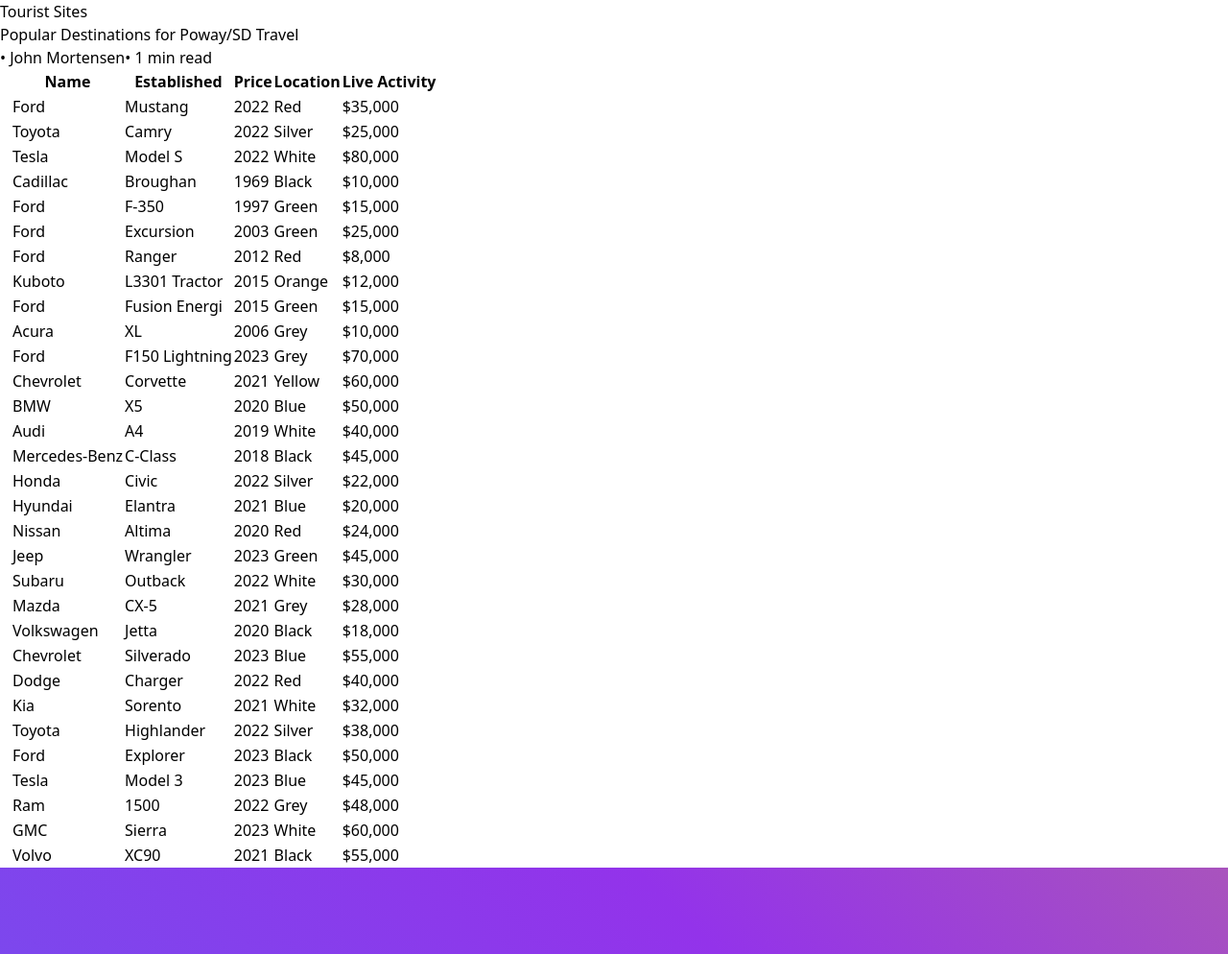
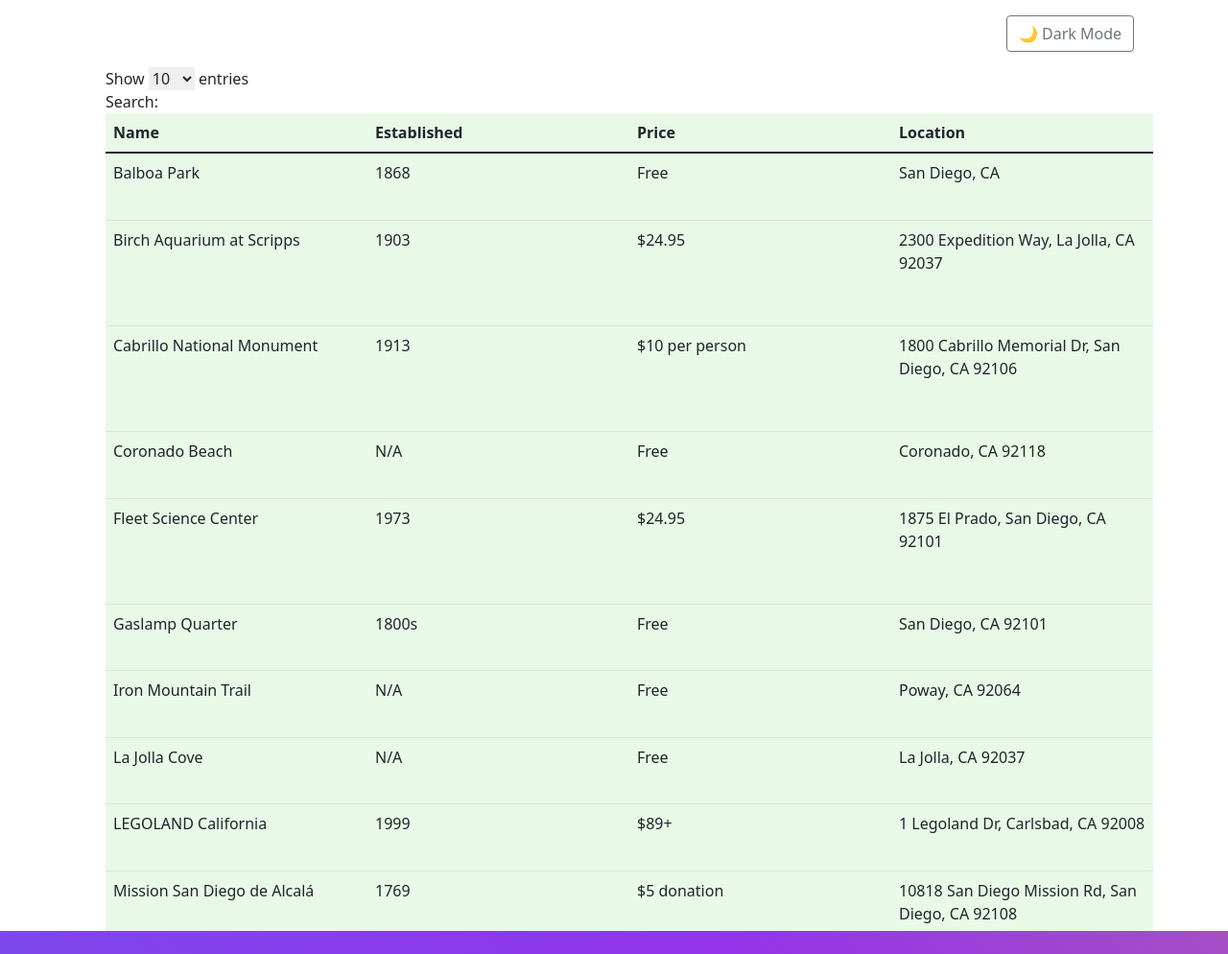
Before and after one commit to prajnar123123213/powaydata_frontend, a Jekyll site: the page built from navigation/live.md, in a window 1280 px wide. Shown: the whole page at 96% size. Built offline with Jekyll 4.4.1, drawn with Linux system fonts in a browser that asks for light colours; nearby versions of some CDN libraries; a script that is not in the unit is left out.

Commit message:
added bootstrap tourist attraction

```diff
--- a/_layouts/bootstrap.html
+++ b/_layouts/bootstrap.html
@@ -0,0 +1,54 @@
+---
+layout: base
+---
+
+<!-- Bootstrap CSS -->
+<link href="https://cdn.jsdelivr.net/npm/bootstrap@5.1.3/dist/css/bootstrap.min.css"
+    rel="stylesheet"
+    integrity="sha384-1BmE4kWBq78iYhFldvKuhfTAU6auU8tT94WrHftjDbrCEXSU1oBoqyl2QvZ6jIW3"
+    crossorigin="anonymous">
+
+<!-- Bootstrap-styled content -->
+<div>
+  <!-- Font Awesome -->
+  <link href="https://cdnjs.cloudflare.com/ajax/libs/font-awesome/5.15.4/css/all.min.css" rel="stylesheet">
+  <!-- JQuery -->
+  <script type="text/javascript" language="javascript" src="https://code.jquery.com/jquery-3.5.1.js"></script>
+  <script type="text/javascript" language="javascript" src="https://cdn.datatables.net/1.13.4/js/jquery.dataTables.min.js"></script>
+  <!-- Bootstrap JavaScript -->
+  <script src="https://cdn.jsdelivr.net/npm/bootstrap@5.0.2/dist/js/bootstrap.bundle.min.js" integrity="sha384-MrcW6ZMFYlzcLA8Nl+NtUVF0sA7MsXsP1UyJoMp4YLEuNSfAP+JcXn/tWtIaxVXM" crossorigin="anonymous"></script>
+  <script type="text/javascript" language="javascript" src="https://cdn.datatables.net/1.13.4/js/dataTables.bootstrap5.min.js"></script>
+  <div class="container">
+  <!-- Bootstrap CSS -->
+  <link href="https://cdn.jsdelivr.net/npm/bootstrap@5.0.2/dist/css/bootstrap.min.css" rel="stylesheet" integrity="sha384-EVSTQN3/azprG1Anm3QDgpJLIm9Nao0Yz1ztcQTwFspd3yD65VohhpuuCOmLASjC" crossorigin="anonymous">
+  <link rel="stylesheet" type="text/css" href="https://cdn.datatables.net/1.13.4/css/dataTables.bootstrap5.min.css">
+
+  <!-- Theme Toggle Button -->
+  <div class="d-flex justify-content-end p-3">
+    <button id="theme-toggle" class="btn btn-outline-secondary">🌙 Dark Mode</button>
+  </div>
+  {{ content }}
+</div>
+
+<script>
+  // Theme Toggle Logic
+  const toggleButton = document.getElementById("theme-toggle");
+  const body = document.body;
+
+  function setTheme(theme) {
+      body.setAttribute("data-bs-theme", theme);
+      localStorage.setItem("theme", theme);
+      toggleButton.innerHTML = theme === "dark" ? "☀️ Light Mode" : "🌙 Dark Mode";
+  }
+
+  // Load saved theme
+  const savedTheme = localStorage.getItem("theme") || "light";
+  setTheme(savedTheme);
+
+  // Toggle theme on button click
+  toggleButton.addEventListener("click", () => {
+      const newTheme = body.getAttribute("data-bs-theme") === "dark" ? "light" : "dark";
+      setTheme(newTheme);
+  });
+
+</script>
--- a/navigation/live.md
+++ b/navigation/live.md
@@ -1,22 +1,20 @@
 ---
-layout: post
+layout: bootstrap
 title: Tourist Sites
 description: Popular Destinations for Poway/SD Travel
 author: John Mortensen
 permalink: /live/
 hide: true
 ---
-<!-- Start of body content specific to a table using bootstrap -->
-<!-- need to add layou tpater -->
-<div class="row mx-3 mb-4 rounded-3 align-items-md-stretch">
-    <table class="table " id="cars">
+<!-- once we make live activity work, we will link it to this table -->
+<div class="row mx-3 mb-4 rounded-3 align-items-md-stretch" style="height: 100vh; width: 100%; overflow: auto;">
+    <table class="table " id="cars" style="table-layout: fixed; height: 100%; background-color: #e8f9e8;">
         <thead>
             <tr>
                 <th>Name</th>
                 <th>Established</th>
                 <th>Price</th>
                 <th>Location</th>
-                <th>Live Activity</th>
             </tr>
         </thead>
         <tbody>
@@ -26,48 +24,41 @@
     <script>
         // Inline JavaScript Object for Cars
         const cars = [
-            { make: "Ford", model: "Mustang", year: 2022, color: "Red", price: "$35,000" },
-            { make: "Toyota", model: "Camry", year: 2022, color: "Silver", price: "$25,000" },
-            { make: "Tesla", model: "Model S", year: 2022, color: "White", price: "$80,000" },
-            { make: "Cadillac", model: "Broughan", year: 1969, color: "Black", price: "$10,000" },
-            { make: "Ford", model: "F-350", year: 1997, color: "Green", price: "$15,000" },
-            { make: "Ford", model: "Excursion", year: 2003, color: "Green", price: "$25,000" },
-            { make: "Ford", model: "Ranger", year: 2012, color: "Red", price: "$8,000" },
-            { make: "Kuboto", model: "L3301 Tractor", year: 2015, color: "Orange", price: "$12,000" },
-            { make: "Ford", model: "Fusion Energi", year: 2015, color: "Green", price: "$15,000" },
-            { make: "Acura", model: "XL", year: 2006, color: "Grey", price: "$10,000" },
-            { make: "Ford", model: "F150 Lightning", year: 2023, color: "Grey", price: "$70,000" },
-            { make: "Chevrolet", model: "Corvette", year: 2021, color: "Yellow", price: "$60,000" },
-            { make: "BMW", model: "X5", year: 2020, color: "Blue", price: "$50,000" },
-            { make: "Audi", model: "A4", year: 2019, color: "White", price: "$40,000" },
-            { make: "Mercedes-Benz", model: "C-Class", year: 2018, color: "Black", price: "$45,000" },
-            { make: "Honda", model: "Civic", year: 2022, color: "Silver", price: "$22,000" },
-            { make: "Hyundai", model: "Elantra", year: 2021, color: "Blue", price: "$20,000" },
-            { make: "Nissan", model: "Altima", year: 2020, color: "Red", price: "$24,000" },
-            { make: "Jeep", model: "Wrangler", year: 2023, color: "Green", price: "$45,000" },
-            { make: "Subaru", model: "Outback", year: 2022, color: "White", price: "$30,000" },
-            { make: "Mazda", model: "CX-5", year: 2021, color: "Grey", price: "$28,000" },
-            { make: "Volkswagen", model: "Jetta", year: 2020, color: "Black", price: "$18,000" },
-            { make: "Chevrolet", model: "Silverado", year: 2023, color: "Blue", price: "$55,000" },
-            { make: "Dodge", model: "Charger", year: 2022, color: "Red", price: "$40,000" },
-            { make: "Kia", model: "Sorento", year: 2021, color: "White", price: "$32,000" },
-            { make: "Toyota", model: "Highlander", year: 2022, color: "Silver", price: "$38,000" },
-            { make: "Ford", model: "Explorer", year: 2023, color: "Black", price: "$50,000" },
-            { make: "Tesla", model: "Model 3", year: 2023, color: "Blue", price: "$45,000" },
-            { make: "Ram", model: "1500", year: 2022, color: "Grey", price: "$48,000" },
-            { make: "GMC", model: "Sierra", year: 2023, color: "White", price: "$60,000" },
-            { make: "Volvo", model: "XC90", year: 2021, color: "Black", price: "$55,000" }
+            { name: "Balboa Park", established: 1868, price: "Free", location: "San Diego, CA" },
+            { name: "San Diego Zoo", established: 1916, price: "$69.95", location: "2920 Zoo Dr, San Diego, CA 92101" },
+            { name: "SeaWorld San Diego", established: 1964, price: "$74.99+", location: "500 Sea World Dr, San Diego, CA 92109" },
+            { name: "USS Midway Museum", established: 2004, price: "$32", location: "910 N Harbor Dr, San Diego, CA 92101" },
+            { name: "Old Town San Diego State Historic Park", established: 1969, price: "Free", location: "4002 Wallace St, San Diego, CA 92110" },
+            { name: "La Jolla Cove", established: "N/A", price: "Free", location: "La Jolla, CA 92037" },
+            { name: "Torrey Pines State Natural Reserve", established: 1959, price: "$12-25 parking", location: "12600 N Torrey Pines Rd, La Jolla, CA 92037" },
+            { name: "Cabrillo National Monument", established: 1913, price: "$10 per person", location: "1800 Cabrillo Memorial Dr, San Diego, CA 92106" },
+            { name: "Sunset Cliffs Natural Park", established: "N/A", price: "Free", location: "Ladera St, San Diego, CA 92107" },
+            { name: "Coronado Beach", established: "N/A", price: "Free", location: "Coronado, CA 92118" },
+            { name: "Birch Aquarium at Scripps", established: 1903, price: "$24.95", location: "2300 Expedition Way, La Jolla, CA 92037" },
+            { name: "San Diego Air & Space Museum", established: 1963, price: "$22.50", location: "2001 Pan American Plaza, San Diego, CA 92101" },
+            { name: "Gaslamp Quarter", established: "1800s", price: "Free", location: "San Diego, CA 92101" },
+            { name: "Seaport Village", established: 1980, price: "Free", location: "849 W Harbor Dr, San Diego, CA 92101" },
+            { name: "LEGOLAND California", established: 1999, price: "$89+", location: "1 Legoland Dr, Carlsbad, CA 92008" },
+            { name: "Mission San Diego de Alcalá", established: 1769, price: "$5 donation", location: "10818 San Diego Mission Rd, San Diego, CA 92108" },
+            { name: "Point Loma Tide Pools", established: "N/A", price: "$10 per person", location: "Point Loma, CA 92106" },
+            { name: "Petco Park", established: 2004, price: "Varies", location: "100 Park Blvd, San Diego, CA 92101" },
+            { name: "The New Children's Museum", established: 2008, price: "$15", location: "200 W Island Ave, San Diego, CA 92101" },
+            { name: "Fleet Science Center", established: 1973, price: "$24.95", location: "1875 El Prado, San Diego, CA 92101" },
+            { name: "San Diego Natural History Museum", established: 1874, price: "$22", location: "1788 El Prado, San Diego, CA 92101" },
+            { name: "San Diego Botanic Garden", established: 1970, price: "$18", location: "300 Quail Gardens Dr, Encinitas, CA 92024" },
+            { name: "Poway Lake", established: "N/A", price: "Free", location: "14644 Lake Poway Rd, Poway, CA 92064" },
+            { name: "Iron Mountain Trail", established: "N/A", price: "Free", location: "Poway, CA 92064" },
+            { name: "San Elijo Lagoon", established: "N/A", price: "Free", location: "2710 Manchester Ave, Cardiff, CA 92007" }
         ];
         // Populate the table dynamically
         const tbody = document.querySelector("#cars tbody");
         cars.forEach(car => {
             const row = document.createElement("tr");
             row.innerHTML = `
-                <td>${car.make}</td>
-                <td>${car.model}</td>
-                <td>${car.year}</td>
-                <td>${car.color}</td>
+                <td>${car.name}</td>
+                <td>${car.established}</td>
                 <td>${car.price}</td>
+                <td>${car.location}</td>
             `;
             tbody.appendChild(row);
         });
```
